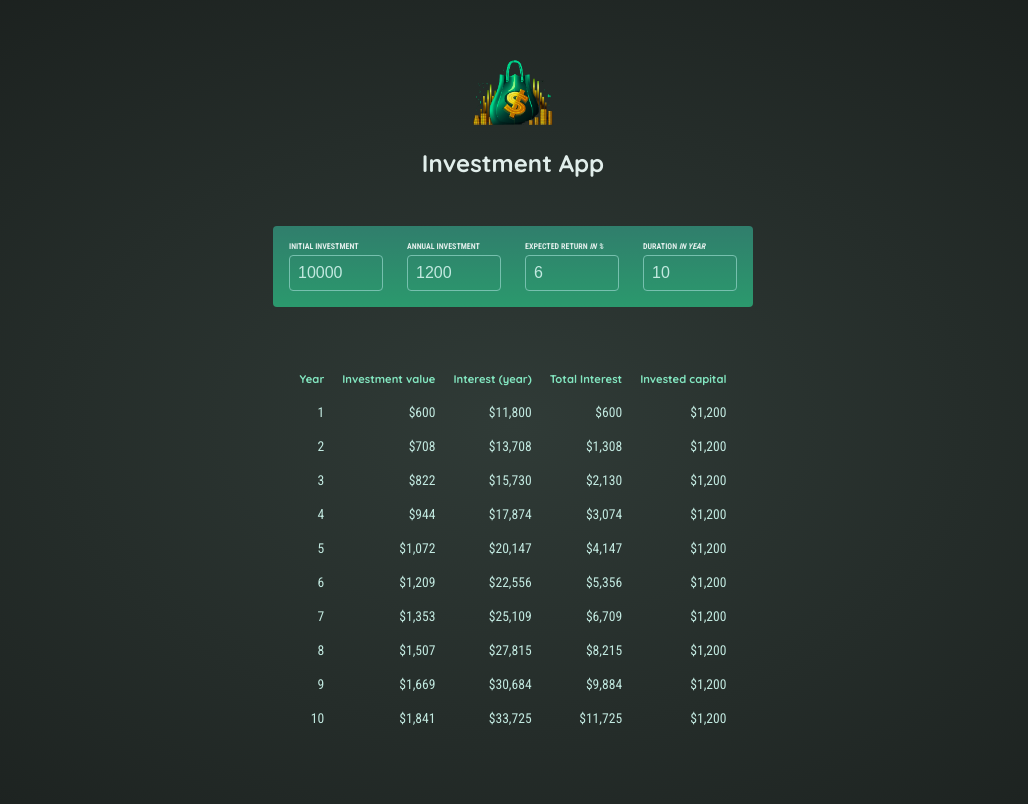
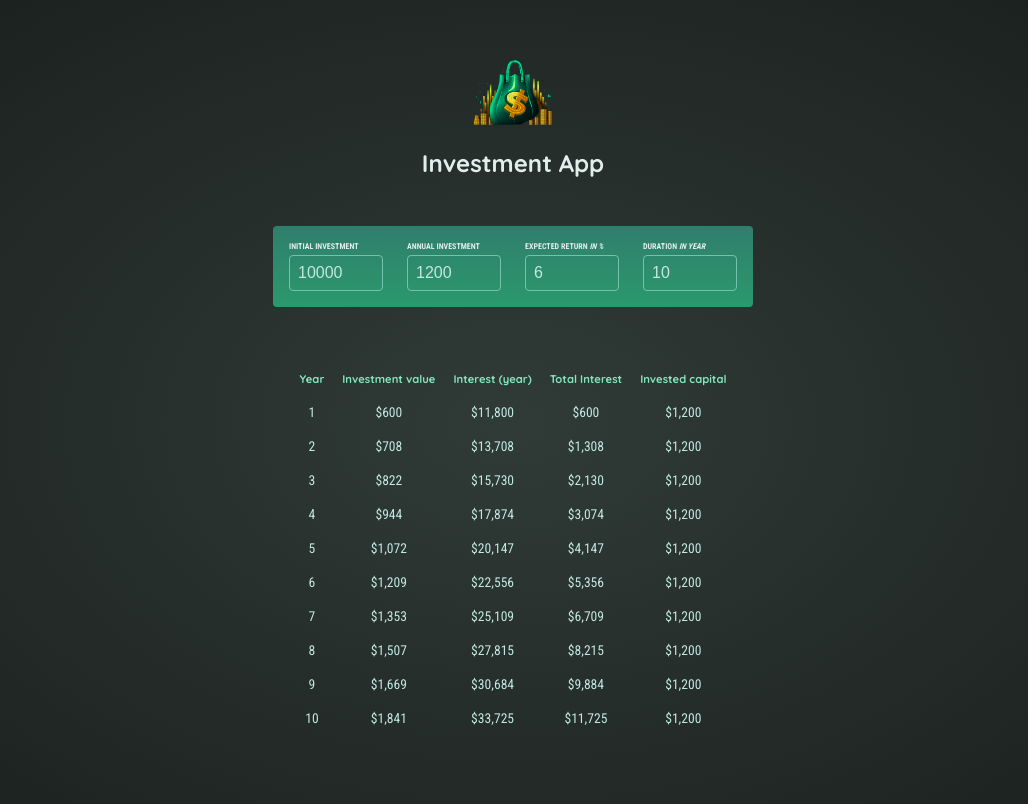
Before and after one commit to charlieOJ/investment-app, a React (Create React App) app: page / in a window 1280 px wide. Shown: the top 804 px of the page, without its empty margins (127-1155 px from the left). Built offline with nearby package versions, Linux system fonts and the light colour scheme.

Commit message:
add center class

```diff
--- a/src/components/Results.react.js
+++ b/src/components/Results.react.js
@@ -11,7 +11,7 @@ const Results = ({ results }) => {
       const totalInterest =
         yearRow.valueEndOfYear - yearRow.annualInvestment * yearRow.year - initialInvestment;
       return (
-        <tr key={yearRow.year}>
+        <tr key={yearRow.year} className="center">
           <td>{yearRow.year}</td>
           <td>{formatter.format(yearRow.interest)}</td>
           <td>{formatter.format(yearRow.valueEndOfYear)}</td>
```
